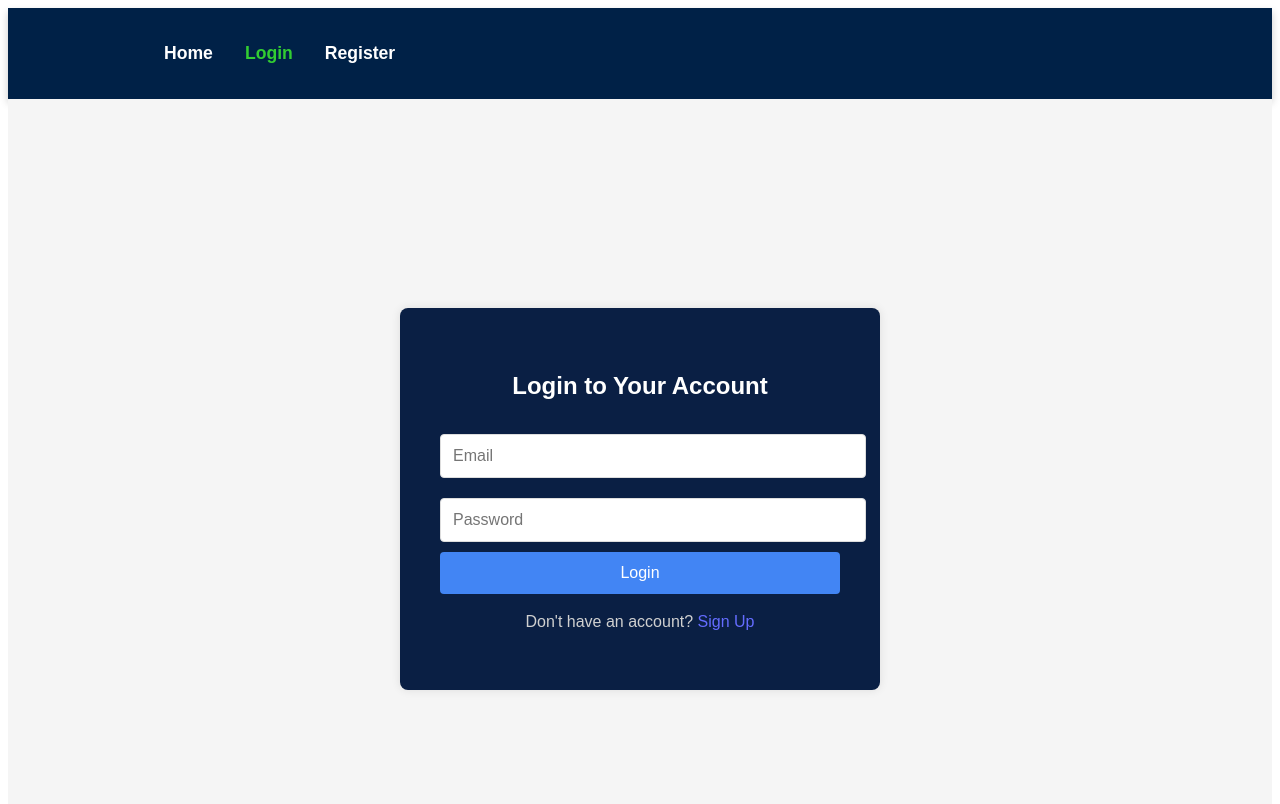
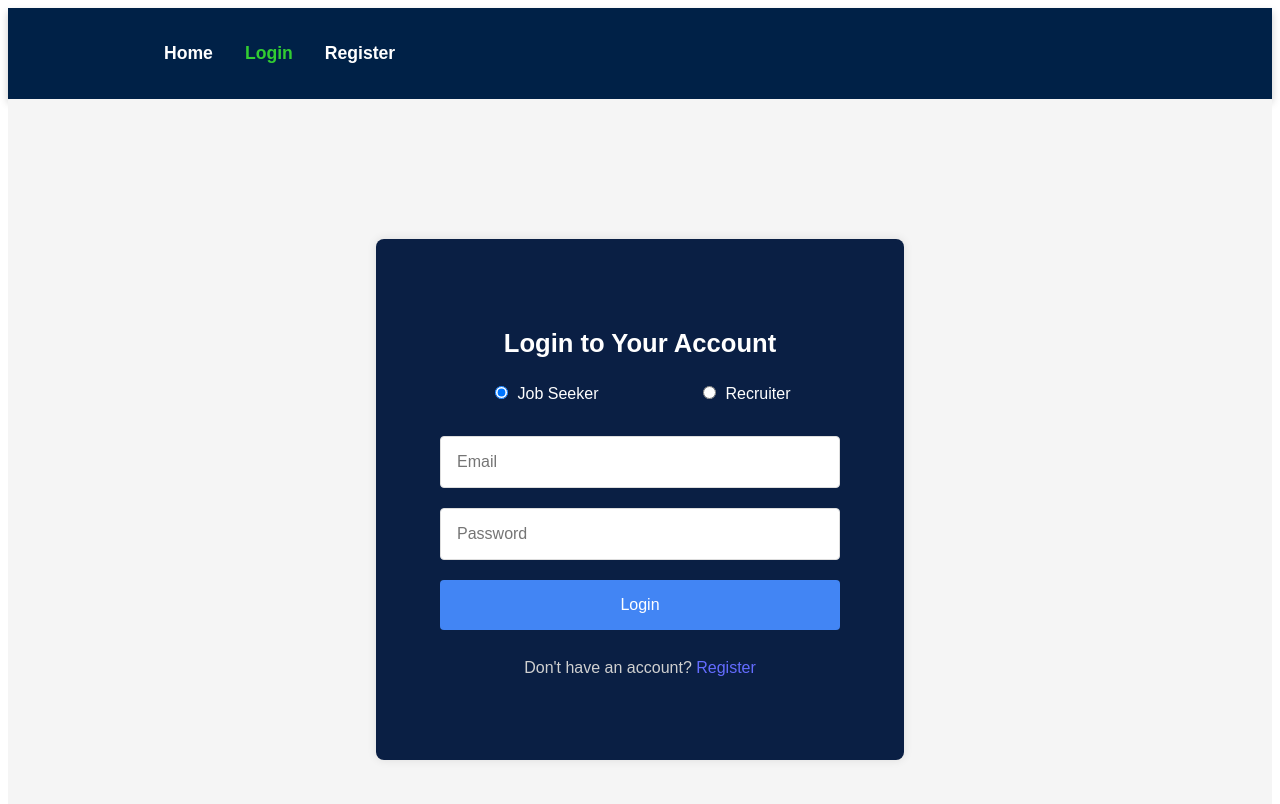
Before and after one commit to Pachara6411361/seniorProject, a React (Vite) app: page /login in a window 1280 px wide. Shown: the top 804 px of the page. Built offline with nearby package versions, Linux system fonts and the light colour scheme; no server answers.

Commit message:
update authentication system

```diff
--- a/package.json
+++ b/package.json
@@ -11,6 +11,7 @@
   },
   "dependencies": {
     "axios": "^1.7.7",
+    "jwt-decode": "^4.0.0",
     "prop-types": "^15.8.1",
     "react": "^18.3.1",
     "react-bootstrap": "^2.10.4",
--- a/src/App.jsx
+++ b/src/App.jsx
@@ -9,6 +9,7 @@ import ResumePage from "./pages/ResumePage.jsx";
 import SearchPage from "./pages/SearchPage.jsx";
 import RegisterPage from "./pages/RegisterPage.jsx";
 import UploadPage from "./pages/UploadPage.jsx";
+import ProtectedRoute from "./components/ProtectedRoute.jsx";
 
 function App() {
   return (
@@ -19,9 +20,19 @@ function App() {
           <Route path="/" element={<HomePage />} />
           <Route path="/login" element={<LoginPage />} />
           <Route path="/register" element={<RegisterPage />} />
-          <Route path="/upload" element={<UploadPage />} />
-          <Route path="/resume" element={<ResumePage />} />
-          <Route path="/search" element={<SearchPage />} />
+          {/* Protected routes */}
+          <Route
+            path="/upload"
+            element={<ProtectedRoute element={<UploadPage />} />}
+          />
+          <Route
+            path="/resume"
+            element={<ProtectedRoute element={<ResumePage />} />}
+          />
+          <Route
+            path="/search"
+            element={<ProtectedRoute element={<SearchPage />} />}
+          />
         </Routes>
       </Router>
     </AuthProvider>
--- /dev/null
+++ b/src/Components/ProtectedRoute.jsx
@@ -0,0 +1,18 @@
+// src/components/ProtectedRoute.jsx
+import React from "react";
+import { Navigate } from "react-router-dom";
+import { useAuth } from "../hooks/AuthContext.jsx";
+
+const ProtectedRoute = ({ element }) => {
+  const { isLoggedIn } = useAuth();
+
+  // If not authenticated, redirect to login page
+  if (!isLoggedIn) {
+    return <Navigate to="/login" />;
+  }
+
+  // If authenticated, return the requested element
+  return element;
+};
+
+export default ProtectedRoute;
--- a/src/hooks/AuthContext.jsx
+++ b/src/hooks/AuthContext.jsx
@@ -1,5 +1,6 @@
 // AuthContext.js
-import React, { createContext, useContext, useState, useEffect } from 'react';
+import React, { createContext, useContext, useState, useEffect } from "react";
+import { jwtDecode } from "jwt-decode";
 
 // Create a context for authentication
 const AuthContext = createContext();
@@ -9,28 +10,40 @@ export const useAuth = () => {
 };
 
 export const AuthProvider = ({ children }) => {
-  const [userType, setUserType] = useState(null);
+  const [userId, setUserId] = useState("");
+  const [userRole, setUserRole] = useState("");
+  const [isLoggedIn, setIsLoggedIn] = useState(false);
 
   // Check localStorage on initial load
   useEffect(() => {
-    const storedUserType = localStorage.getItem('userType');
-    if (storedUserType) {
-      setUserType(storedUserType);
+    const accessToken = localStorage.getItem("access_token");
+    if (accessToken) {
+      const decoded = jwtDecode(accessToken);
+      setUserId(decoded.sub);
+      setUserRole(decoded.role);
+      setIsLoggedIn(true);
     }
   }, []);
 
-  const login = (type) => {
-    setUserType(type);
-    localStorage.setItem('userType', type);
+  const login = (accessToken) => {
+    const decoded = jwtDecode(accessToken);
+    setUserId(decoded.sub);
+    setUserRole(decoded.role);
+    setIsLoggedIn(true);
+    localStorage.setItem("access_token", accessToken);
   };
 
   const logout = () => {
-    setUserType(null);
-    localStorage.removeItem('userType');
+    setUserId("");
+    setUserRole("");
+    setIsLoggedIn(false);
+    localStorage.removeItem("access_token");
   };
 
   const value = {
-    userType,
+    userId,
+    userRole,
+    isLoggedIn,
     login,
     logout,
   };
--- a/src/pages/HomePage.jsx
+++ b/src/pages/HomePage.jsx
@@ -19,7 +19,6 @@ const HomePage = () => {
         style={{
           height: "100%",
           width: "100%",
-          padding: "5%",
         }}
       >
         <Image
@@ -39,7 +38,6 @@ const HomePage = () => {
         style={{
           height: "100%",
           width: "100%",
-          padding: "5%",
         }}
       >
         <h1>Resume Extraction Application</h1>
--- a/src/pages/LoginPage.jsx
+++ b/src/pages/LoginPage.jsx
@@ -1,35 +1,85 @@
-// src/pages/Login.js
-import React, { useState } from "react";
+import React, { useState, useEffect } from "react";
 import { useAuth } from "../hooks/AuthContext";
 import { useNavigate } from "react-router-dom";
 import styled from "styled-components";
+import Role from "../constants/Role";
+import { loginJobSeeker, loginRecruiter } from "../services/ApiClient";
 
 const LoginPage = () => {
   const [email, setEmail] = useState("");
   const [password, setPassword] = useState("");
   const [error, setError] = useState("");
-  const { login } = useAuth();
+  const { isLoggedIn, login } = useAuth();
+  const [role, setRole] = useState(Role.JOB_SEEKER);
   const navigate = useNavigate();
 
-  const handleLogin = (e) => {
+  useEffect(() => {
+    // Redirect if already authenticated
+    if (isLoggedIn) {
+      navigate("/"); // Redirect to home page
+    }
+  }, [isLoggedIn, navigate]);
+
+  const handleLogin = async (e) => {
     e.preventDefault();
 
-    // Simple validation (replace with real validation in production)
-    if (email === "user@example.com" && password === "password") {
-      login("user");
-      navigate("/resume");
-    } else if (email === "staff@example.com" && password === "password") {
-      login("staff");
-      navigate("/search");
-    } else {
-      setError("Invalid email or password");
+    const payload = {};
+    payload["email"] = email;
+    payload["password"] = password;
+
+    try {
+      let result;
+      if (role === Role.JOB_SEEKER) {
+        result = await loginJobSeeker(payload);
+      } else {
+        result = await loginRecruiter(payload);
+      }
+
+      if (result.status_code === 200) {
+        login(result.data.access_token);
+        if (role === Role.JOB_SEEKER) {
+          navigate("/resume");
+        } else {
+          navigate("/search");
+        }
+      } else if (result.status_code === 400) {
+        setError(result.status_message);
+        return;
+      }
+    } catch (error) {
+      console.error("Error logging in :", error.message);
     }
+  };
+
+  const onRoleChange = (e) => {
+    setRole(e.target.value);
+    setError("");
   };
 
   return (
     <FormContainer>
       <Form onSubmit={handleLogin}>
-        <h2>Login to Your Account</h2>
+        <Title>Login to Your Account</Title>
+        <RoleContainer>
+          <RoleLabel>
+            <input
+              type="radio"
+              value={Role.JOB_SEEKER}
+              checked={role === Role.JOB_SEEKER}
+              onChange={onRoleChange}
+            />
+            Job Seeker
+          </RoleLabel>
+          <RoleLabel>
+            <input
+              type="radio"
+              value={Role.RECRUITER}
+              checked={role === Role.RECRUITER}
+              onChange={onRoleChange}
+            />
+            Recruiter
+          </RoleLabel>
+        </RoleContainer>
         <Input
           type="email"
           placeholder="Email"
@@ -47,7 +97,7 @@ const LoginPage = () => {
         <Button type="submit">Login</Button>
         {error && <ErrorMessage>{error}</ErrorMessage>}
         <p>
-          Don't have an account? <a href="/signup">Sign Up</a>
+          Don't have an account? <a href="/register">Register</a>
         </p>
       </Form>
     </FormContainer>
@@ -63,38 +113,47 @@ const FormContainer = styled.div`
   justify-content: center;
   align-items: center;
   height: 100vh;
+  padding: 20px;
   background-color: #f5f5f5;
+  box-sizing: border-box;
 `;
 
 const Form = styled.form`
   background: #0a1f44;
-  padding: 40px;
+  padding: 5vw;
   border-radius: 8px;
   box-shadow: 0px 0px 10px rgba(0, 0, 0, 0.1);
   text-align: center;
   width: 100%;
   max-width: 400px;
+  min-width: 280px;
+`;
+
+const Title = styled.h2`
+  font-size: clamp(1.5rem, 2vw, 3rem);
+  margin-bottom: 1rem;
 `;
 
 const Input = styled.input`
   width: 100%;
-  padding: 12px;
+  padding: 1rem;
   margin: 10px 0;
   border: 1px solid #ddd;
   border-radius: 4px;
-  font-size: 16px;
+  font-size: 1rem;
+  box-sizing: border-box;
 `;
 
 const Button = styled.button`
   width: 100%;
-  padding: 12px;
+  padding: 1rem;
+  margin: 10px 0;
   background-color: #4285f4;
   color: white;
   border: none;
   border-radius: 4px;
-  font-size: 16px;
+  font-size: 1rem;
   cursor: pointer;
-
   &:hover {
     background-color: #357ae8;
   }
@@ -102,6 +161,21 @@ const Button = styled.button`
 
 const ErrorMessage = styled.p`
   color: red;
-  font-size: 14px;
+  font-size: 0.9rem;
   margin-top: 10px;
 `;
+
+const RoleContainer = styled.div`
+  display: flex;
+  justify-content: space-around;
+  margin: 20px 0;
+`;
+
+const RoleLabel = styled.label`
+  font-size: 1rem;
+  color: white;
+  cursor: pointer;
+  input {
+    margin-right: 10px;
+  }
+`;
--- a/src/pages/RegisterPage.jsx
+++ b/src/pages/RegisterPage.jsx
@@ -1,7 +1,7 @@
-import React, { useState } from "react";
+import React, { useState, useEffect } from "react";
+import { useAuth } from "../hooks/AuthContext";
 import { useNavigate } from "react-router-dom";
 import styled from "styled-components";
-import { useMediaQuery } from "react-responsive";
 import { registerJobSeeker, registerRecruiter } from "../services/ApiClient";
 import Role from "../constants/Role";
 
@@ -16,11 +16,15 @@ const RegisterPage = () => {
   const [confirmPassword, setConfirmPassword] = useState("");
   const [role, setRole] = useState(Role.JOB_SEEKER);
   const [error, setError] = useState("");
-
+  const { isLoggedIn } = useAuth();
   const navigate = useNavigate();
 
-  const isDesktopOrLaptop = useMediaQuery({ query: "(min-width: 1224px)" });
-  const isTabletOrMobile = useMediaQuery({ query: "(max-width: 1224px)" });
+  useEffect(() => {
+    // Redirect if already authenticated
+    if (isLoggedIn) {
+      navigate("/"); // Redirect to home page
+    }
+  }, [isLoggedIn, navigate]);
 
   const handleRegister = async (e) => {
     e.preventDefault();
--- a/src/services/ApiClient.js
+++ b/src/services/ApiClient.js
@@ -32,7 +32,7 @@ export const registerRecruiter = async (payload) => {
   return response.data;
 };
 
-export const loginRecuiter = async (payload) => {
+export const loginRecruiter = async (payload) => {
   const response = await apiClient.post("/recruiters/login", payload);
   return response.data;
 };
```
Also changed, not shown: src/Components/Navbar/Navbar.jsx (+13 -15 lines), 1 other file (tests, documents, lock files or other folders).
